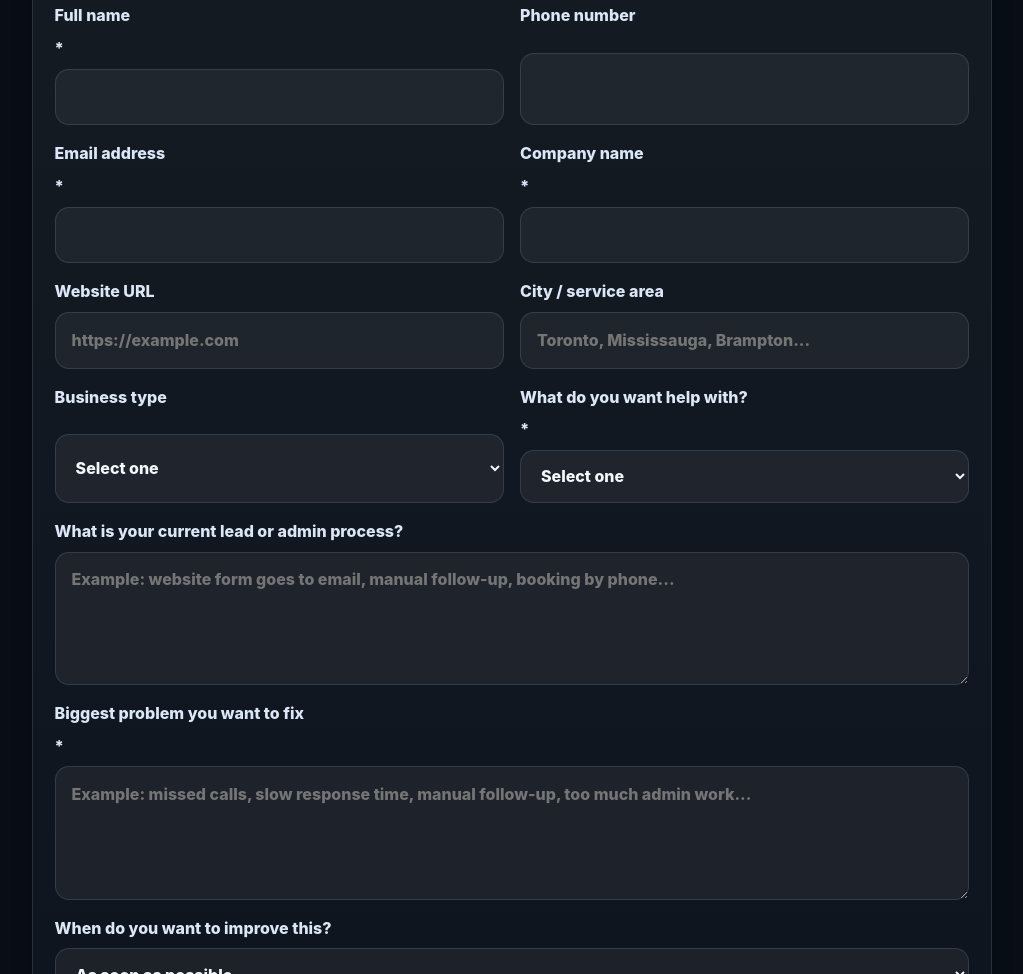
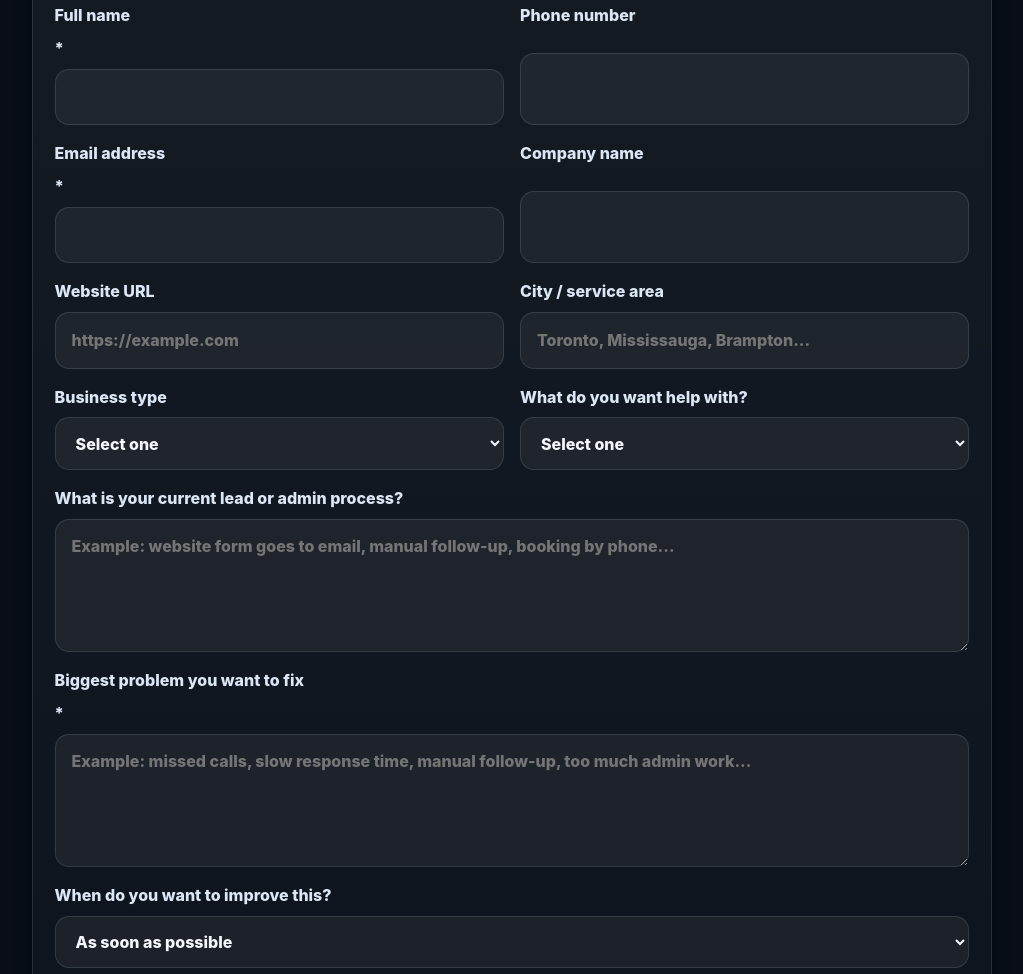
Before and after one commit to mukeshkumarkella-code/liam-automations-landing-page, a plain HTML site: page index.html in a window 1280 px wide. Shown: the part 7476-8450 px from the top of the page, without its empty margins (128-1151 px from the left). Drawn offline with Linux system fonts and the light colour scheme.

Commit message:
fix: update audit form required fields

```diff
--- a/index.html
+++ b/index.html
@@ -210,17 +210,17 @@
           <label for="full-name">Full name <span aria-hidden="true">*</span><input id="full-name" name="Full name" type="text" autocomplete="name" required /></label>
           <label for="phone">Phone number<input id="phone" name="Phone number" type="tel" autocomplete="tel" /></label>
           <label for="email">Email address <span aria-hidden="true">*</span><input id="email" name="Email address" type="email" autocomplete="email" required /></label>
-          <label for="company">Company name <span aria-hidden="true">*</span><input id="company" name="Company name" type="text" autocomplete="organization" required /></label>
+          <label for="company">Company name<input id="company" name="Company name" type="text" autocomplete="organization" /></label>
           <label for="website">Website URL<input id="website" name="Website URL" type="url" autocomplete="url" placeholder="https://example.com" /></label>
           <label for="location">City / service area<input id="location" name="City or service area" type="text" autocomplete="address-level2" placeholder="Toronto, Mississauga, Brampton..." /></label>
           <label for="business-type">Business type<select id="business-type" name="Business type"><option value="">Select one</option><option>Local service business</option><option>Clinic or wellness business</option><option>Contractor or home services</option><option>Real estate or mortgage</option><option>Coach or consultant</option><option>Professional services</option><option>Agency</option><option>Other</option></select></label>
-          <label for="interest">What do you want help with? <span aria-hidden="true">*</span><select id="interest" name="Automation interest" required><option value="">Select one</option><option>AI lead follow-up automation</option><option>AI appointment booking system</option><option>AI receptionist</option><option>AI agents for lead capture</option><option>AI consulting / automation roadmap</option><option>AI training for my team</option><option>Not sure — help me choose</option></select></label>
+          <label for="interest">What do you want help with?<select id="interest" name="Automation interest"><option value="">Select one</option><option>AI lead follow-up automation</option><option>AI appointment booking system</option><option>AI receptionist</option><option>AI agents for lead capture</option><option>AI consulting / automation roadmap</option><option>AI training for my team</option><option>Not sure — help me choose</option></select></label>
         </div>
         <label for="current-process">What is your current lead or admin process?<textarea id="current-process" name="Current lead or admin process" rows="4" placeholder="Example: website form goes to email, manual follow-up, booking by phone..."></textarea></label>
         <label for="main-problem">Biggest problem you want to fix <span aria-hidden="true">*</span><textarea id="main-problem" name="Biggest problem" rows="4" placeholder="Example: missed calls, slow response time, manual follow-up, too much admin work..." required></textarea></label>
         <label for="timeline">When do you want to improve this?<select id="timeline" name="Timeline"><option>As soon as possible</option><option>This month</option><option>Next 1–3 months</option><option>Just researching</option></select></label>
         <label for="contact-preference">Preferred contact method<select id="contact-preference" name="Preferred contact method"><option>Email</option><option>Phone</option><option>Email first, then phone</option></select></label>
-        <label class="consent"><input id="consent" name="Consent" type="checkbox" required /> I agree to be contacted by Liam AI Automations about my free AI automation audit. I understand my information will only be used to respond to this request. See the <a href="privacy.html">privacy policy</a>.</label>
+        <label class="consent"><input id="consent" name="Consent" type="checkbox" /> I agree to be contacted by Liam AI Automations about my free AI automation audit. I understand my information will only be used to respond to this request. See the <a href="privacy.html">privacy policy</a>.</label>
         <p class="form-note">When you submit, your request will be sent securely through the form endpoint. If the form service asks for a one-time email confirmation, complete it once so future leads are delivered automatically.</p>
         <div class="cta-row"><button class="button" type="submit">Request Audit</button><a class="button button-secondary" href="ai-automation-services-toronto.html">Review services first</a></div>
       </form>
```
